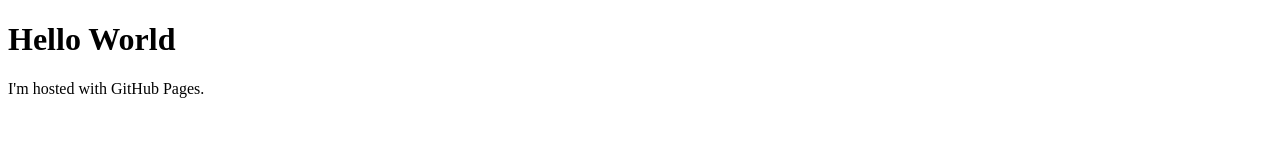
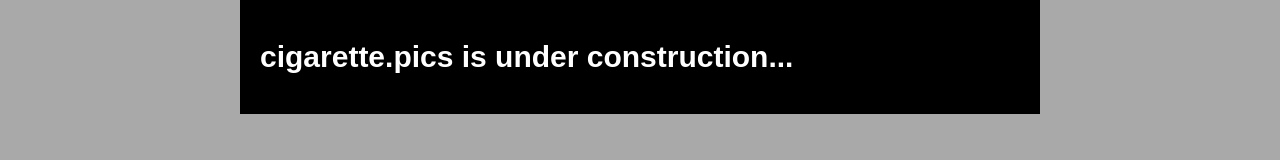
Before and after one commit to cigpics/cigpics.github.io, a plain HTML site: page index.html in a window 1280 px wide. Drawn offline with Linux system fonts and the light colour scheme.

Commit message:
Update index.html
under construction homepage

```diff
--- a/index.html
+++ b/index.html
@@ -1,7 +1,102 @@
-<!DOCTYPE html>
-<html>
-<body>
-<h1>Hello World</h1>
-<p>I'm hosted with GitHub Pages.</p>
-</body>
-</html>
+
+        <div id="container">
+            <div id="flex">
+
+                <main>
+                    <h1>cigarette.pics is under construction...</h1>
+                </main>
+
+            </div>
+        </div>
+        <!-- THIS IS THE CSS !-->
+        <style>
+            :root {
+                /* colors */
+                --content: #FFFFF;
+            }
+
+            body {
+                font-family: 'Arial', sans-serif;
+                margin: 0;
+                background-color: #a9a9a9;
+                color: #000;
+            }
+
+            * {
+                box-sizing: border-box;
+            }
+
+            #container {
+                max-width: 800px;
+                /* this is the width of your layout! */
+                /* if you change the above value, scroll to the bottom
+      and change the media query according to the comment! */
+                margin: 0 auto;
+                /* this centers the entire page */
+            }
+
+            /* the area below is for all links on your page
+    EXCEPT for the navigation */
+            #container a {
+                color: #fff;
+                font-weight: bold;
+                /* if you want to remove the underline
+      you can add a line below here that says:
+      text-decoration:none; */
+            }
+
+            #flex {
+                display: flex;
+            }
+
+            /* this is the color of the main content area,
+    between the sidebars! */
+            main {
+                background-color: #000;
+                flex: 1;
+                padding: 20px;
+                order: 2;
+            }
+
+            h1,
+            h2,
+            h3 {
+                color: #fff;
+            }
+
+            h1 {
+                font-size: 30px;
+            }
+
+            strong {
+                /* this styles bold text */
+                color: #fff;
+            }
+
+            /* BELOW THIS POINT IS MEDIA QUERY */
+
+            /* so you wanna change the width of your page?
+    by default, the container width is 900px.
+    in order to keep things responsive, take your new height,
+    and then subtrack it by 100. use this new number as the
+    "max-width" value below
+    */
+
+            @media only screen and (max-width: 600px) {
+                #flex {
+                    flex-wrap: wrap;
+                }
+
+                aside {
+                    width: 100%;
+                }
+
+                /* the order of the items is adjusted here for responsiveness!
+      since the sidebars would be too small on a mobile device.
+      feel free to play around with the order!
+      */
+                main {
+                    order: 1;
+                }
+
+        </style>
```
